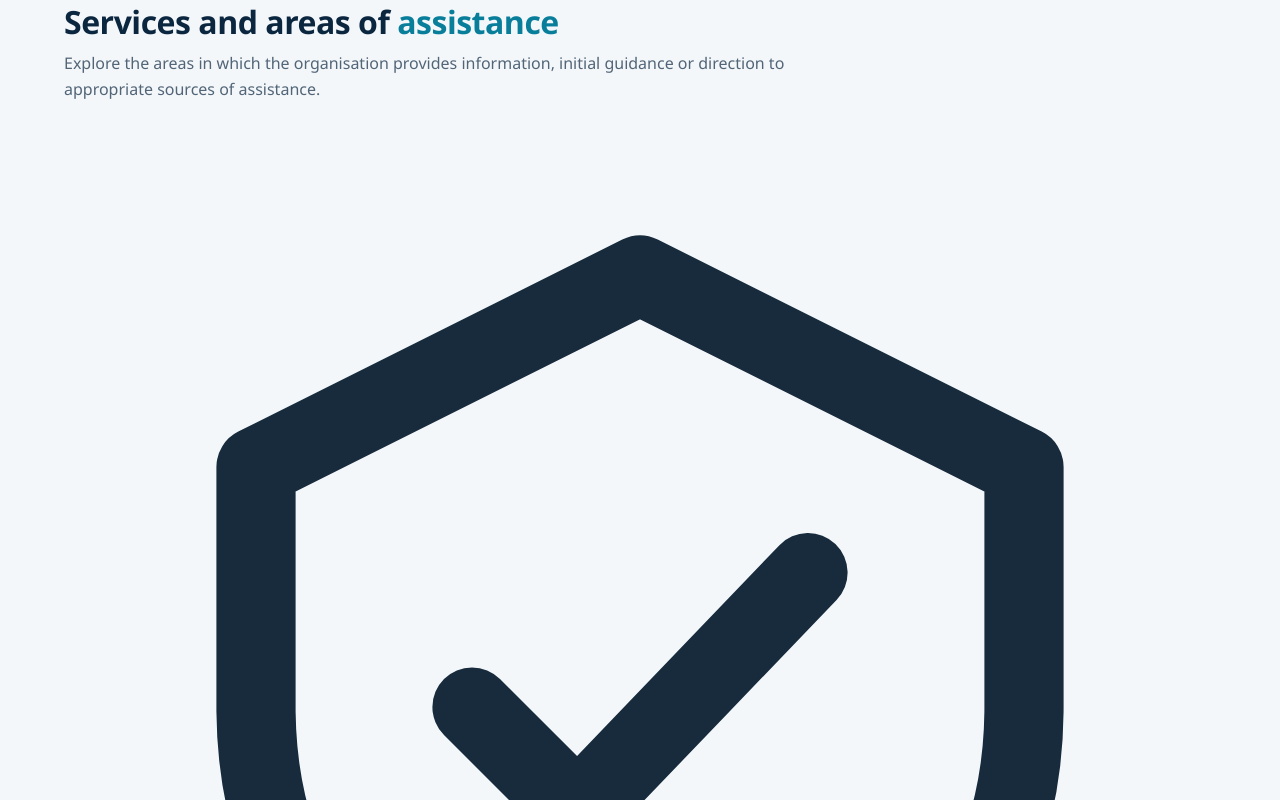
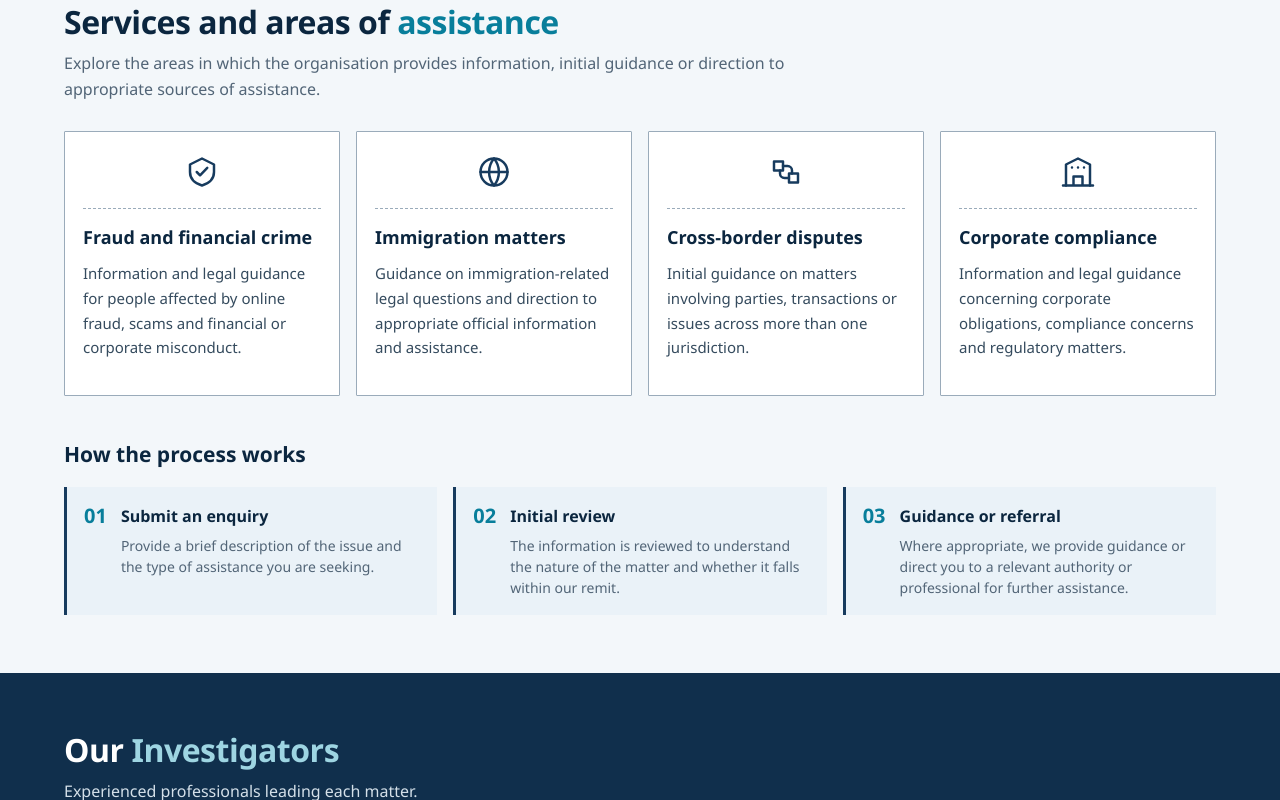
Before and after one commit to Eldee05/sabetilaw, a React (Vite) app in the folder client/: page / in a window 1280 px wide. Shown: the part 1320-2120 px from the top of the page. Built offline with nearby package versions, Linux system fonts and the light colour scheme; no server answers.

Commit message:
Style government-inspired service cards and assistance steps

```diff
--- a/client/src/styles.css
+++ b/client/src/styles.css
@@ -302,3 +302,38 @@ footer h4 { color: #fff; margin: 0 0 8px; }
 @media (prefers-reduced-motion: reduce) {
   *, *::before, *::after { scroll-behavior: auto !important; transition-duration: .01ms !important; animation-duration: .01ms !important; }
 }
+
+.service-grid {
+  display: grid;
+  grid-template-columns: repeat(4, minmax(0, 1fr));
+  gap: 16px;
+}
+.service-card {
+  min-height: 265px;
+  background: #fff;
+  border: 1px solid var(--line-strong);
+  padding: 17px 18px 20px;
+  border-radius: 1px;
+  transition: border-color .16s ease, box-shadow .16s ease;
+}
+.service-card:hover { border-color: var(--gov-cyan); box-shadow: 0 3px 9px rgb(16 47 76 / 7%); }
+.service-icon { min-height: 47px; display: flex; align-items: center; justify-content: center; color: var(--gov-blue); }
+.service-icon svg { width: 36px; height: 36px; }
+.service-rule { border-top: 1px dashed #9aabba; margin: 12px 0 17px; }
+.service-card h3 { margin: 0 0 12px; color: var(--gov-blue-deep); font-size: 18px; line-height: 1.3; }
+.service-card p { margin: 0; color: #354b5e; font-size: 15px; line-height: 1.65; }
+.process-block { margin-top: 42px; }
+.process-block > h3 { color: var(--gov-blue-deep); font-size: 21px; margin: 0 0 16px; }
+.process-grid { display: grid; grid-template-columns: repeat(3, minmax(0, 1fr)); gap: 16px; }
+.process-card { display: flex; align-items: flex-start; gap: 14px; padding: 17px; background: #eaf2f8; border-left: 3px solid var(--gov-blue); }
+.process-number { color: var(--gov-cyan); font-size: 20px; font-weight: 750; line-height: 1.2; }
+.process-card h4 { margin: 0 0 5px; color: var(--gov-blue-deep); font-size: 16px; }
+.process-card p { margin: 0; color: var(--muted); font-size: 14px; line-height: 1.5; }
+@media (max-width: 900px) {
+  .service-grid { grid-template-columns: repeat(2, minmax(0, 1fr)); }
+  .process-grid { grid-template-columns: 1fr; }
+}
+@media (max-width: 540px) {
+  .service-grid { grid-template-columns: 1fr; }
+  .service-card { min-height: 0; }
+}
```
